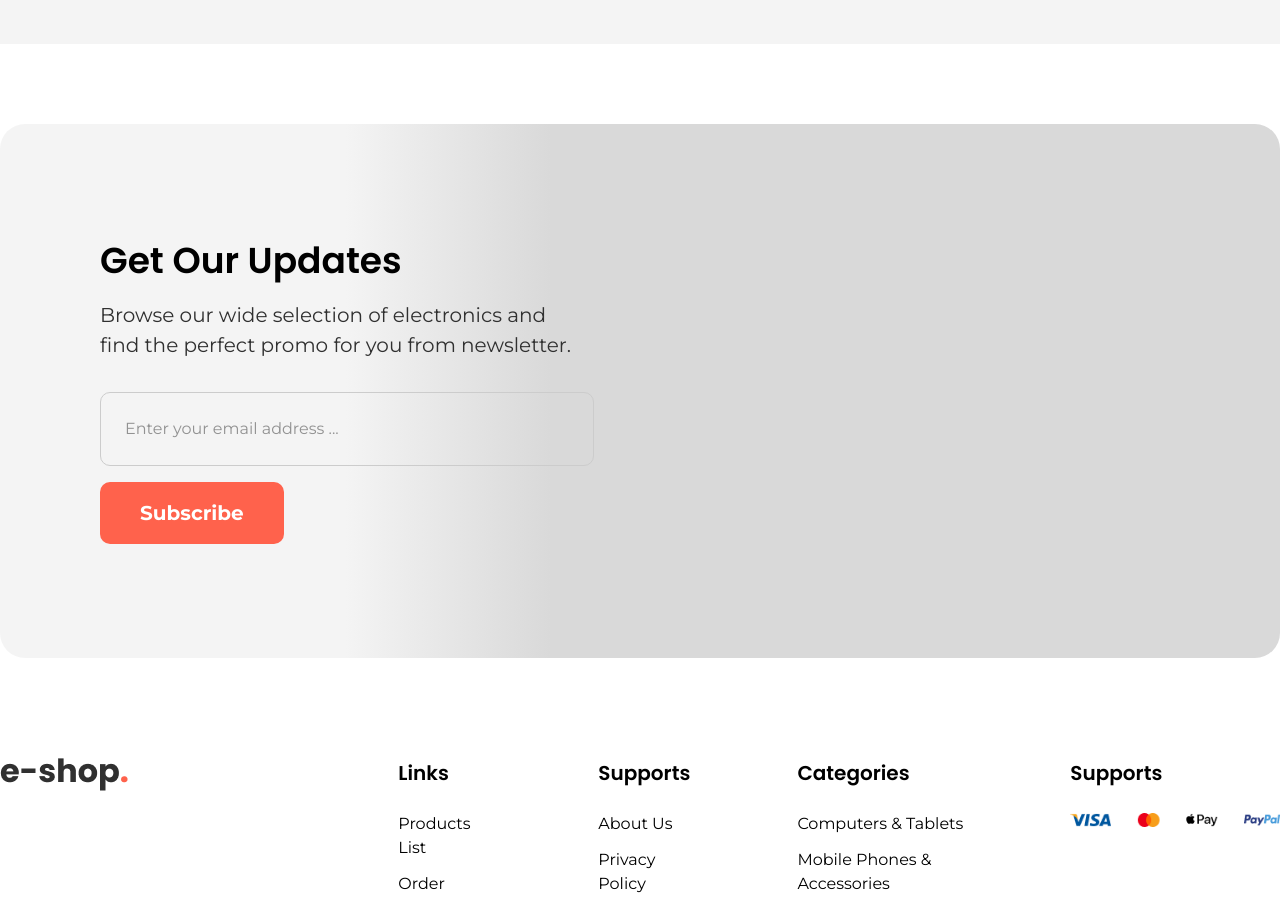
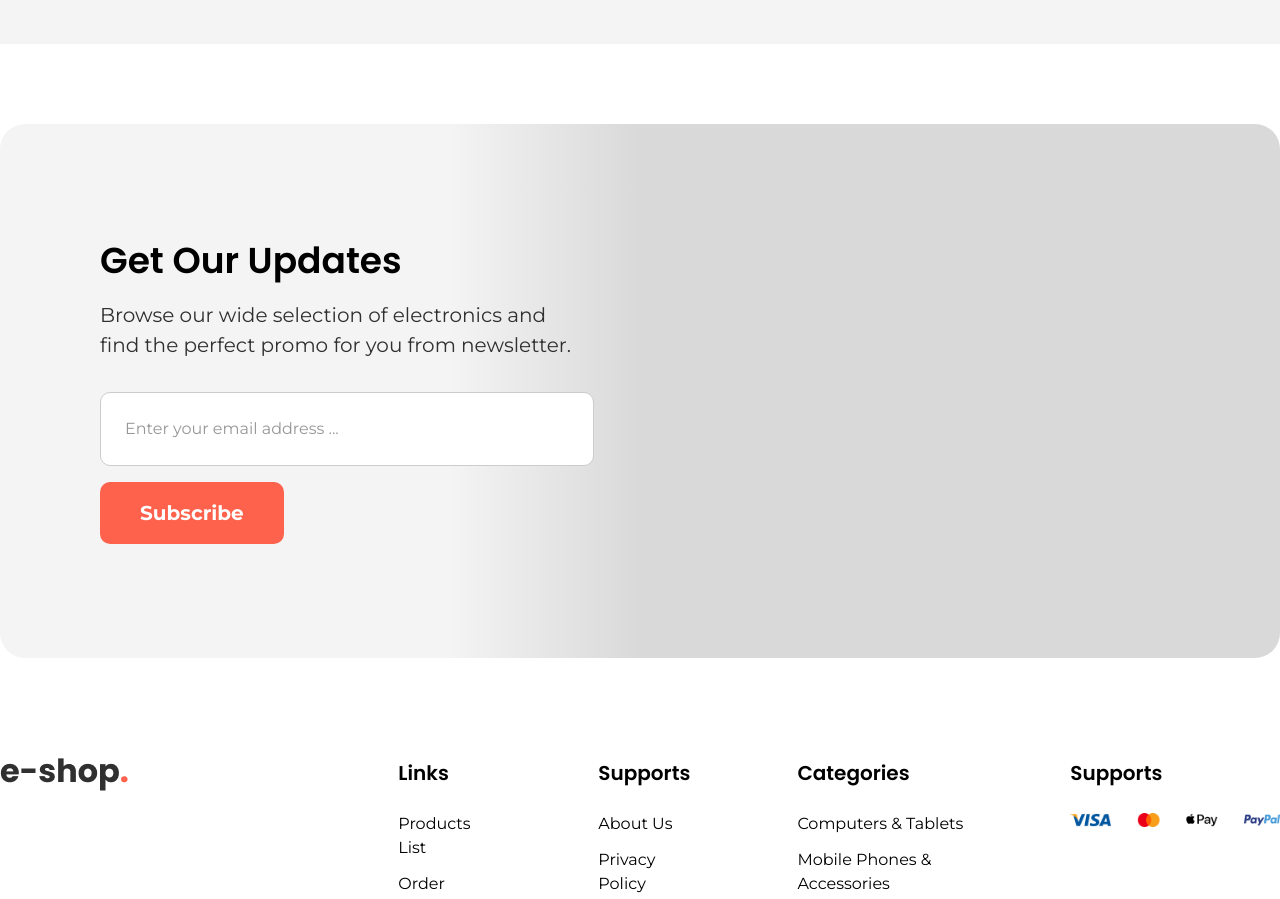
Before and after one commit to moumitaseemaa/eshop, a React (Vite) app: page / in a window 1280 px wide. Shown: the part 4640-5539 px from the top of the page. Built offline with nearby package versions, Linux system fonts and the light colour scheme.

Commit message:
FooterTopPart has changed

```diff
--- a/src/components/footer/FooterTopPart.jsx
+++ b/src/components/footer/FooterTopPart.jsx
@@ -7,22 +7,24 @@ const FooterTopPart = () => {
       <div
         style={{
           background:
-            "linear-gradient(90deg, rgba(244,244,244,1) 27%, rgba(217,217,217,1) 43%)",
+            "linear-gradient(90deg,rgba(244,244,244,1) 35%, rgba(217,217,217,1) 50%)",
         }}
         className="rounded-[25px] py-[114px] px-25"
       >
-        <h2 className="font-['Poppins'] font-semibold text-[36px] leading-[46px] mb-4">Get Our Updates</h2>
+        <h2 className="font-['Poppins'] font-semibold text-[36px] leading-[46px] mb-4">
+          Get Our Updates
+        </h2>
         <p className="font-['Montserrat'] font-normal text-[20px] text-[#303030] leading-[30px] max-w-[475px]">
           Browse our wide selection of electronics and find the perfect promo
           for you from newsletter.
         </p>
         <input
-            type="text"
-            className="w-[494px] p-6 border border-[#CCCCCC] rounded-[10px] font-['Montserrat'] font-normal text-base text-[#303030] leading-6 mt-8 mb-4 "
-             placeholder="Enter your email address ..."
-            />
-        <br/>
-        <Button text="Subscribe"/>
+          type="text"
+          className="w-[494px] p-6 border border-[#CCCCCC] bg-white rounded-[10px] font-['Montserrat'] font-normal text-base text-[#303030] leading-6 mt-8 mb-4 "
+          placeholder="Enter your email address ..."
+        />
+        <br />
+        <Button text="Subscribe" />
       </div>
     </Container>
   );
```
